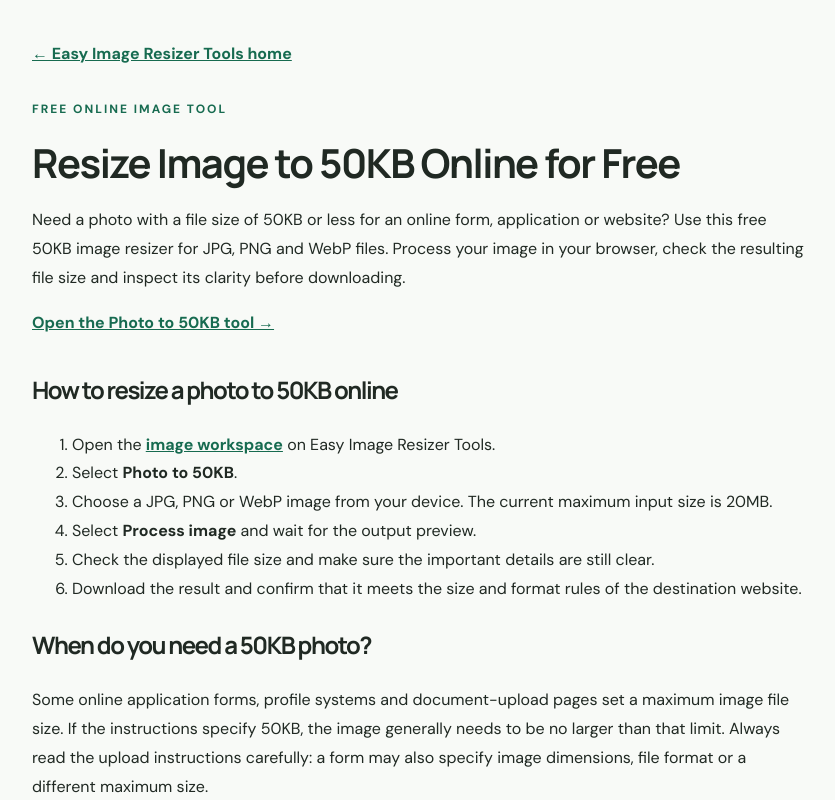
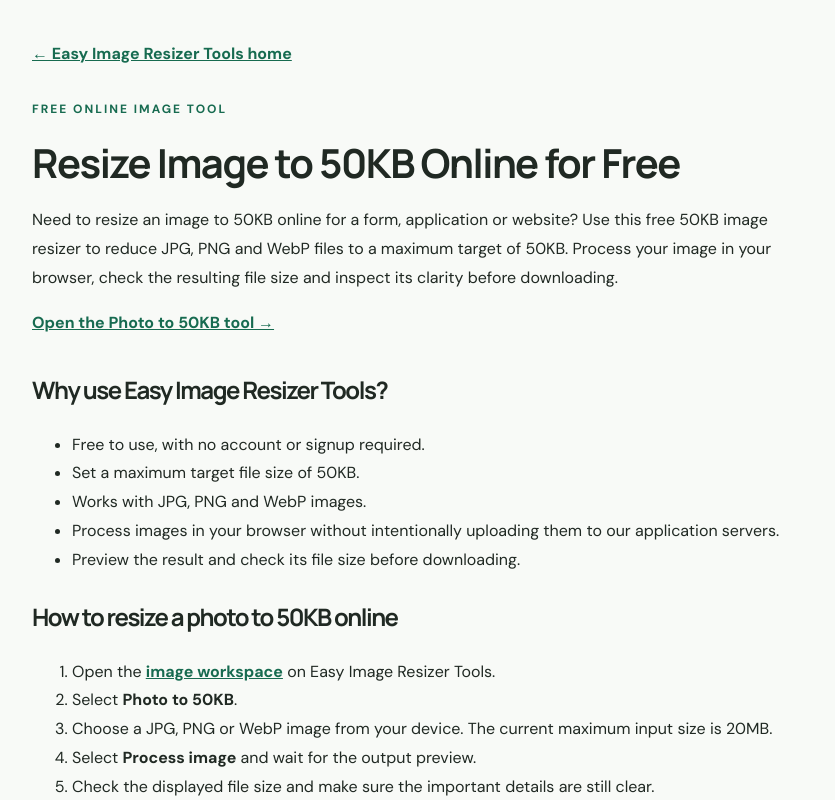
Before and after one commit to ashrafhashmi95786-sys/easy-image-resizer, a Next.js app: page /resize-image-to-50kb in a window 1280 px wide. Shown: the top 800 px of the page, without its empty margins (222-1057 px from the left). Built offline with nearby package versions, Linux system fonts and the light colour scheme.

Commit message:
Improve 50KB page SEO content and internal links (#21)

```diff
--- a/app/resize-image-to-50kb/page.tsx
+++ b/app/resize-image-to-50kb/page.tsx
@@ -58,9 +58,20 @@ export default function ResizeImageTo50KBPage() {
       <header style={{ margin: "30px 0" }}>
         <p style={{ color: "#176b50", fontWeight: 700, letterSpacing: 2, fontSize: 12 }}>FREE ONLINE IMAGE TOOL</p>
         <h1 style={{ fontSize: 40, lineHeight: 1.15 }}>Resize Image to 50KB Online for Free</h1>
-        <p>Need a photo with a file size of 50KB or less for an online form, application or website? Use this free 50KB image resizer for JPG, PNG and WebP files. Process your image in your browser, check the resulting file size and inspect its clarity before downloading.</p>
+        <p>Need to resize an image to 50KB online for a form, application or website? Use this free 50KB image resizer to reduce JPG, PNG and WebP files to a maximum target of 50KB. Process your image in your browser, check the resulting file size and inspect its clarity before downloading.</p>
         <p><Link href="/#tools" style={linkStyle}>Open the Photo to 50KB tool →</Link></p>
       </header>
+
+      <section>
+        <h2>Why use Easy Image Resizer Tools?</h2>
+        <ul>
+          <li>Free to use, with no account or signup required.</li>
+          <li>Set a maximum target file size of 50KB.</li>
+          <li>Works with JPG, PNG and WebP images.</li>
+          <li>Process images in your browser without intentionally uploading them to our application servers.</li>
+          <li>Preview the result and check its file size before downloading.</li>
+        </ul>
+      </section>
 
       <section>
         <h2>How to resize a photo to 50KB online</h2>
@@ -116,6 +127,7 @@ export default function ResizeImageTo50KBPage() {
         <ul>
           <li><Link href="/resize-image-to-20kb" style={linkStyle}>Resize an image to 20KB</Link></li>
           <li><Link href="/resize-image-to-100kb" style={linkStyle}>Resize an image to 100KB</Link></li>
+          <li><Link href="/image-compressor" style={linkStyle}>Compress an image online</Link></li>
           <li><Link href="/signature-resizer" style={linkStyle}>Resize a signature image</Link></li>
           <li><Link href="/passport-photo-resizer" style={linkStyle}>Resize a passport photo</Link></li>
           <li><Link href="/#tools" style={linkStyle}>Choose a custom KB limit</Link></li>
```
